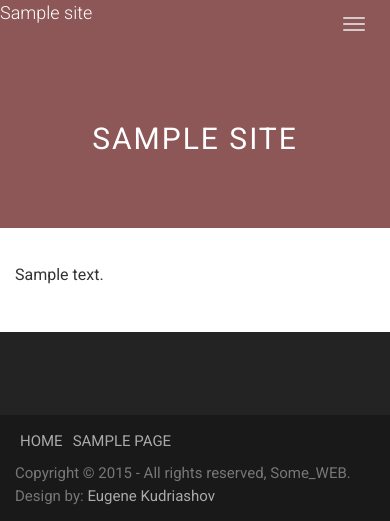
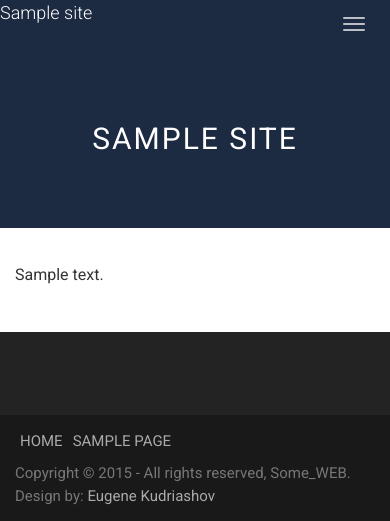
Before and after one commit to ekudriashov/sun-theme, a WordPress theme: template page.php in a window 390 px wide. Shown: the top 521 px of the page. Run offline with PHP 8.4 and a stand-in for WordPress, Linux system fonts and the light colour scheme; the site name, menu and one post (Sample post) are stand-ins, and other content is empty; some libraries are stand-ins or nearby versions.

Commit message:
CSS minor changes

```diff
--- a/style.css
+++ b/style.css
@@ -276,7 +276,7 @@ label {
     padding: 140px 0 80px 0;
     min-height: 280px;
     font-family: 'Roboto',helvetica,'Helvetica Neue',arial;
-    background: #8D5757;
+    background: #1c2a42;
     color: #fff;
     text-align: center;
 }
@@ -962,7 +962,7 @@ label {
         margin-bottom: 5px;
     }
     .navbar-inverse .navbar-collapse.collapse.in {
-        background: #8D5757;
+        background: #1c2a42;
     }
     .navbar-inverse .navbar-brand img {
         max-height: 40px;
```
